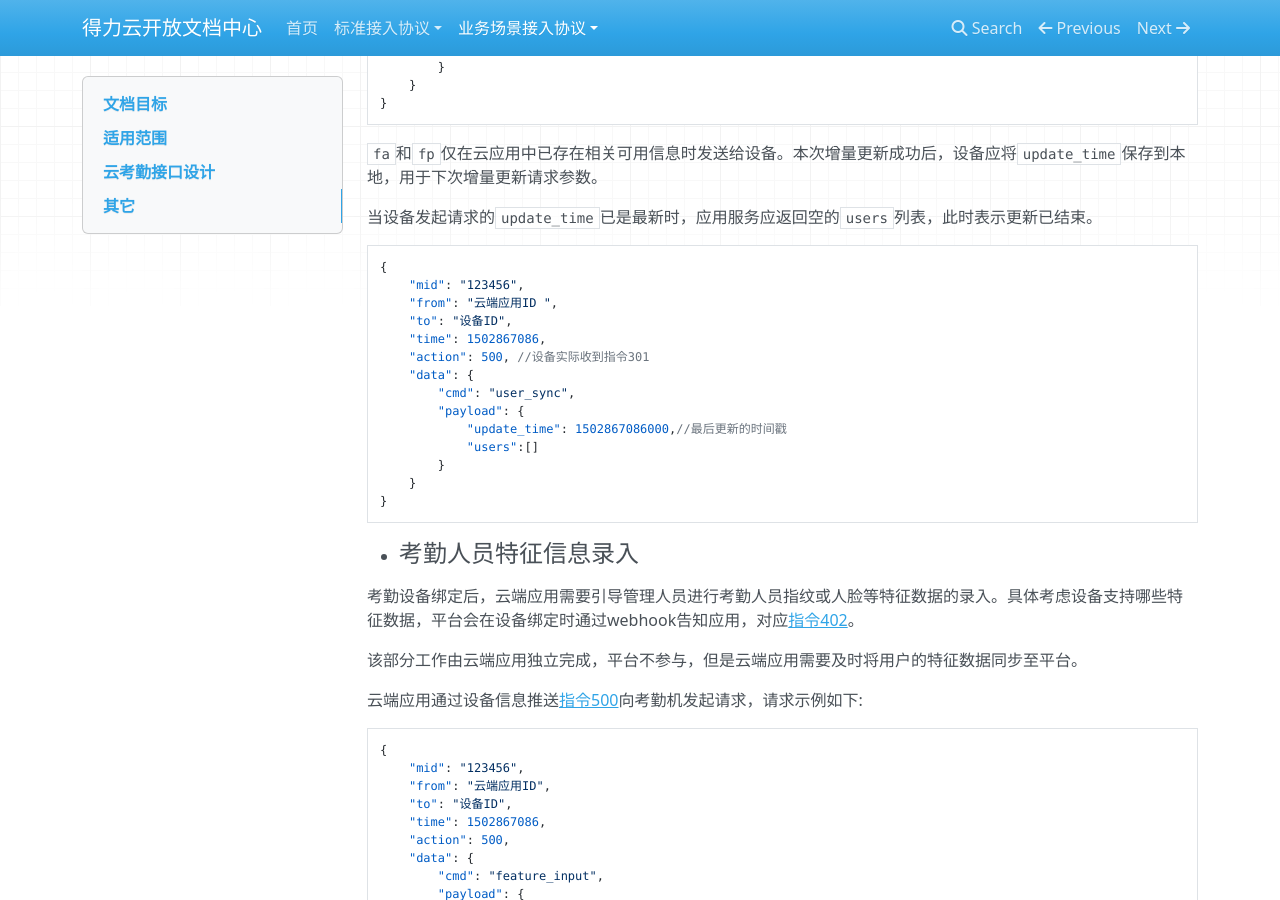
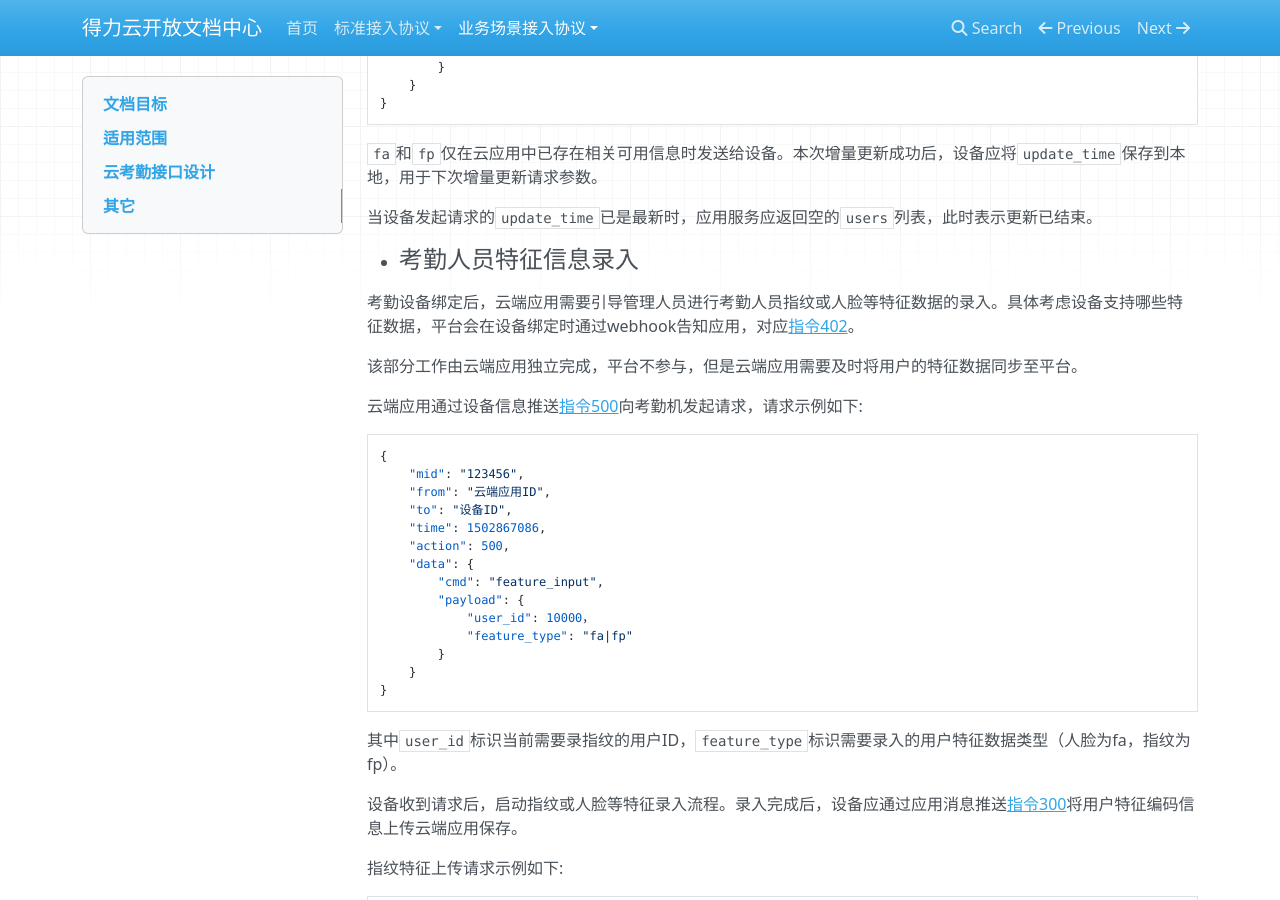
Before and after one commit to nbdeliyun/delicloud-docs, an MkDocs documentation site: the page built from docs/business/KQ/index.md, in a window 1280 px wide and 900 px high, scrolled down 2757 px. Built offline with MkDocs 1.6.1, drawn with Linux system fonts in a browser that asks for light colours; nearby versions of some CDN libraries; old or Windows-style settings are respelled for this version of MkDocs.

Commit message:
update KQ doc

````diff
--- a/docs/business/KQ/index.md
+++ b/docs/business/KQ/index.md
@@ -115,22 +115,6 @@
 `fa`和`fp`仅在云应用中已存在相关可用信息时发送给设备。本次增量更新成功后，设备应将`update_time`保存到本地，用于下次增量更新请求参数。
 
 当设备发起请求的`update_time`已是最新时，应用服务应返回空的`users`列表，此时表示更新已结束。
-```json
-{
-    "mid": "123456",
-    "from": "云端应用ID ",
-    "to": "设备ID",
-    "time": 1502867086,
-    "action": 500, //设备实际收到指令301
-    "data": {
-        "cmd": "user_sync",
-        "payload": {
-            "update_time": 1502867086000,//最后更新的时间戳
-            "users":[]
-        }
-    }
-}
-```
 
 
 + #### 考勤人员特征信息录入
````
